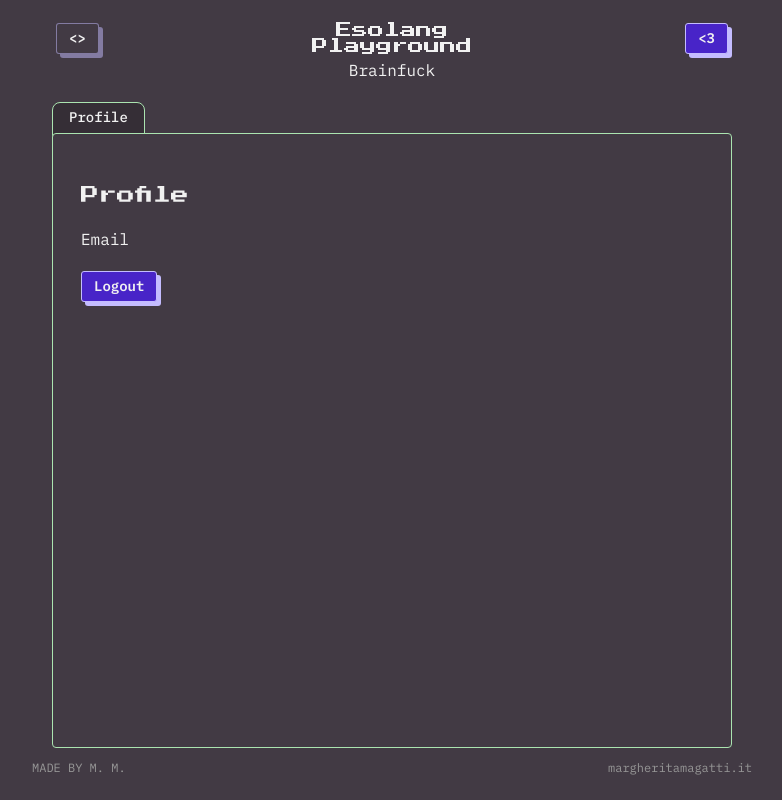
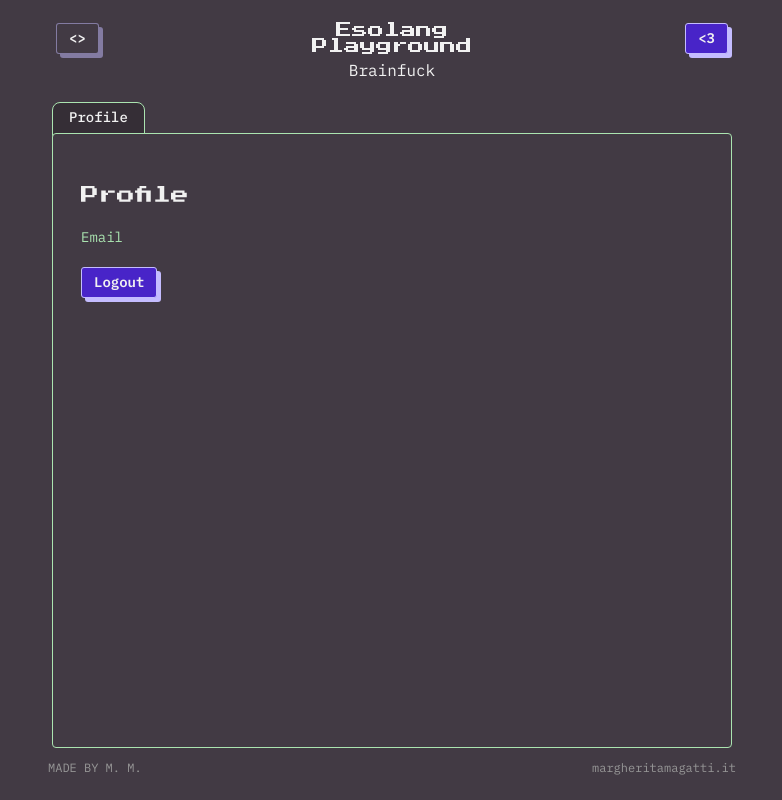
Before and after one commit to aeron13/esolang-playground, a Nuxt app: page /profile in a window 1280 px wide. Shown: the whole page, without its empty margins (248-1030 px from the left). Built offline with nearby package versions, Linux system fonts and the light colour scheme; no server answers.

Commit message:
deploy on firebase

```diff
--- a/app/app.vue
+++ b/app/app.vue
@@ -4,7 +4,7 @@
     <main class="flex-grow">
       <NuxtPage />
     </main>
-    <Footer v-if="showFooter"></Footer>
+    <Footer class="px-4" v-if="showFooter"></Footer>
     <UiMenu v-show="store.userMenu" @close="store.closeUserMenu">
       <UiMenuNav :menu-list="userMenu"/>
     </UiMenu>
--- a/app/components/ui/RangeInputField.vue
+++ b/app/components/ui/RangeInputField.vue
@@ -34,7 +34,6 @@ input[type="range"] {
   appearance: none;
   background: transparent;
   cursor: pointer;
-  width: 25rem;
 }
 
 /* Removes default focus */
--- a/app/pages/profile.vue
+++ b/app/pages/profile.vue
@@ -10,7 +10,7 @@
                         <h1 class="block font-mono text-lg max-w-[200px]">Profile</h1>
                     </div>
                     <div>
-                        <p>Email</p>
+                        <p class="text-green-300 text-sm">Email</p>
                         <p>{{ user.email }}</p>
                     </div>
                     <UiButtonSmall class="mt-5" text="Logout" @click="logout" />
--- a/nuxt.config.ts
+++ b/nuxt.config.ts
@@ -34,5 +34,7 @@ export default defineNuxtConfig({
     },
   },
 
+  ssr: false,
+
   modules: ['@pinia/nuxt'],
 })
```
Also changed, not shown: 1 other file (tests, documents, lock files or other folders).
